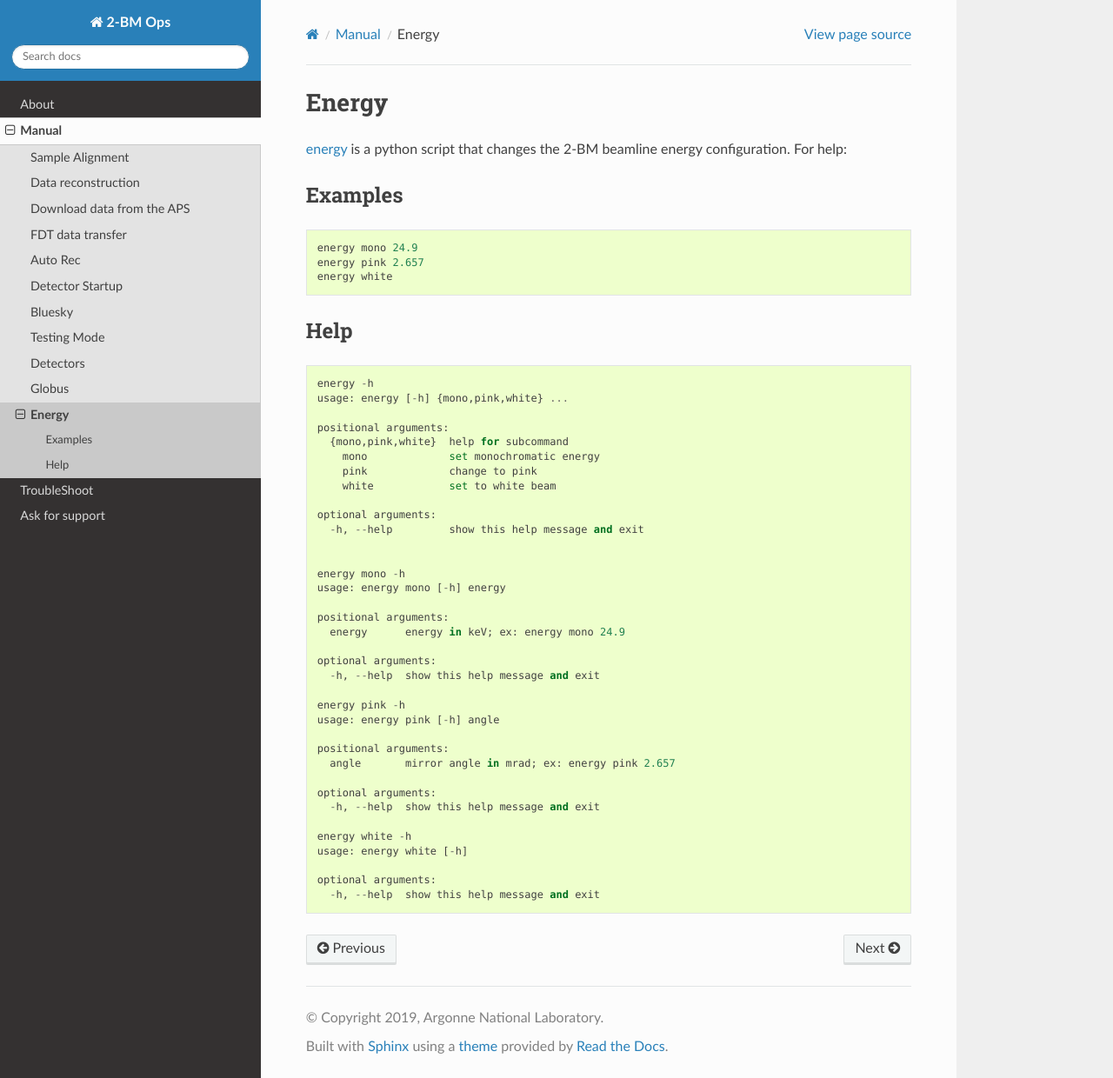
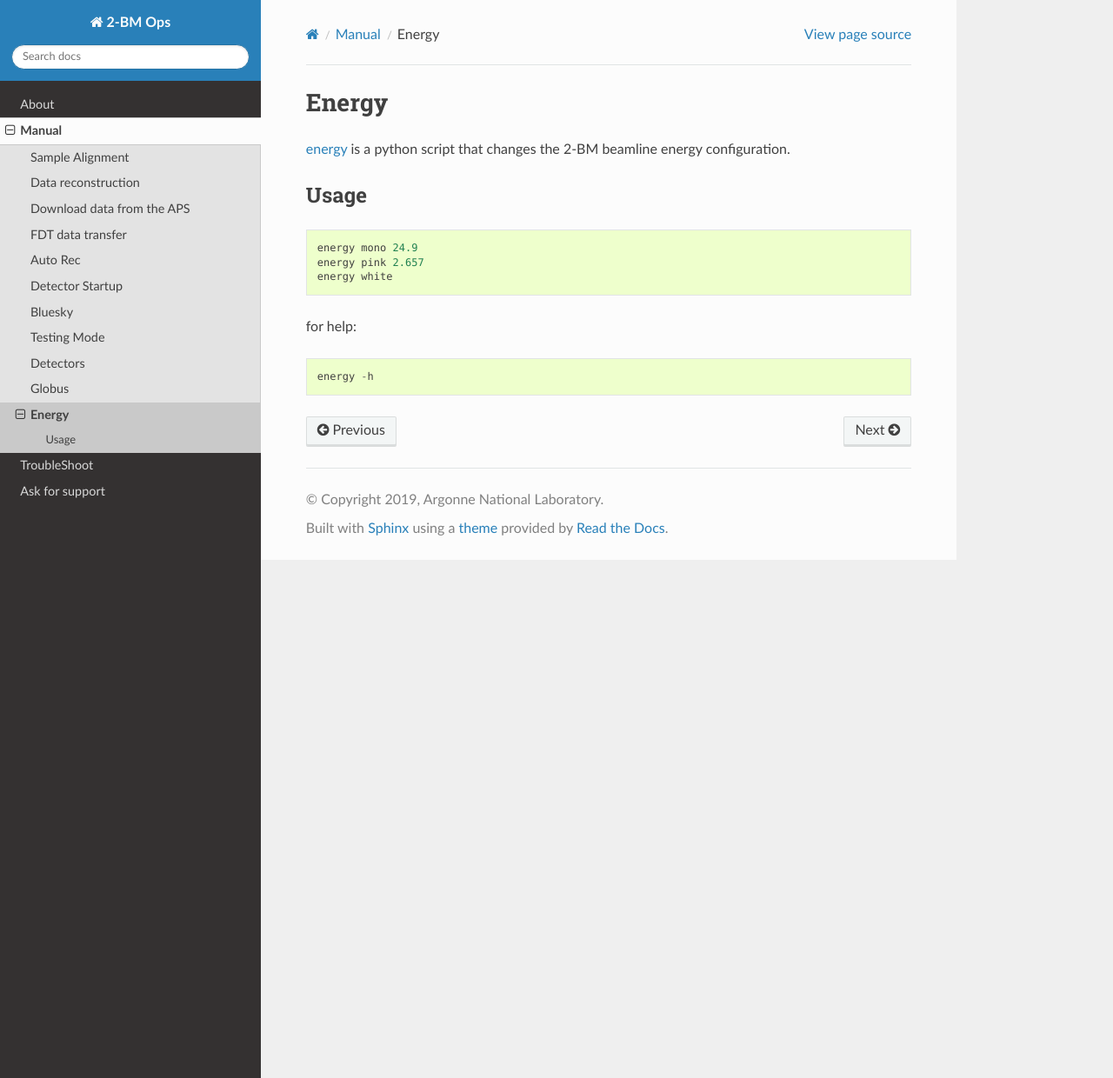
Before and after one commit to xray-imaging/2bm-docs, a Sphinx documentation site: the page built from docs/source/manual/item_011.rst, in a window 1280 px wide and 1240 px high. Shown: the whole window at 87% size. Built offline with Sphinx 7.4.7 and the Read the Docs theme 2.0.0, drawn with Linux system fonts in a browser that asks for light colours.

Commit message:
added energy change instructions

```diff
--- a/docs/source/manual/item_011.rst
+++ b/docs/source/manual/item_011.rst
@@ -1,10 +1,10 @@
 Energy
 ======
 
-`energy <https://github.com/decarlof/tomo2bm/blob/master/flir/energy>`_ is a python script that changes the 2-BM beamline energy configuration. For help::
+`energy <https://github.com/decarlof/tomo2bm/blob/master/flir/energy>`_ is a python script that changes the 2-BM beamline energy configuration.
 
-Examples
---------
+Usage
+-----
 
 ::
 
@@ -12,44 +12,6 @@ Examples
     energy pink 2.657
     energy white
 
-Help
-----
-
-::
+for help::
 
     energy -h
-    usage: energy [-h] {mono,pink,white} ...
-
-    positional arguments:
-      {mono,pink,white}  help for subcommand
-        mono             set monochromatic energy
-        pink             change to pink
-        white            set to white beam
-
-    optional arguments:
-      -h, --help         show this help message and exit
-
-
-    energy mono -h
-    usage: energy mono [-h] energy
-
-    positional arguments:
-      energy      energy in keV; ex: energy mono 24.9
-
-    optional arguments:
-      -h, --help  show this help message and exit
-
-    energy pink -h
-    usage: energy pink [-h] angle
-
-    positional arguments:
-      angle       mirror angle in mrad; ex: energy pink 2.657
-
-    optional arguments:
-      -h, --help  show this help message and exit
-
-    energy white -h
-    usage: energy white [-h]
-
-    optional arguments:
-      -h, --help  show this help message and exit
```
